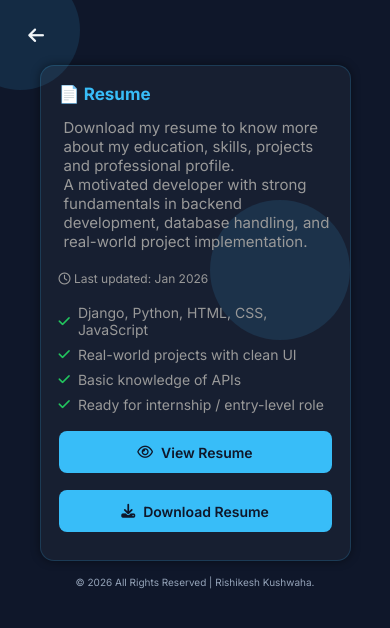
After one commit to Rishikesh0930/Portfolio, a Django app: page /resume/ in a window 390 px wide. The commit adds this page. Shown: the top 628 px of the page. Run offline with Django 5.2, Linux system fonts and the light colour scheme.

Commit message:
added resume button to veiw and download

```diff
--- a/App/views.py
+++ b/App/views.py
@@ -14,6 +14,9 @@ def skills_page(request):
 def project_page(request):
     return render(request, 'project.html')
 
+def resume_page(request):
+    return render(request, 'resume.html')
+
 def contact_page(request):
     if request.method == "POST":
         name = request.POST.get("name")
--- a/MyPorfolio/urls.py
+++ b/MyPorfolio/urls.py
@@ -25,4 +25,5 @@ urlpatterns = [
     path('skills/', skills_page, name="skills-page"),
     path('project/', project_page, name="project-page"),
     path('contact/', contact_page, name="contact-page"),
+    path('resume/', resume_page, name="resume-page"),
 ]
--- /dev/null
+++ b/static/resume.css
@@ -0,0 +1,347 @@
+* {
+    margin: 0;
+    padding: 0;
+    box-sizing: border-box;
+    font-family: 'Inter', sans-serif;
+}
+
+body {
+    background: #0F172A;
+    color: #F1F5F9;
+    overflow-x: hidden;
+}
+
+.back-btn {
+    position: fixed;
+    top: 25px;
+    left: 85px;
+    width: 44px;
+    height: 44px;
+    border-radius: 50%;
+    background: rgba(56, 189, 248, 0.15);
+    display: flex;
+    align-items: center;
+    justify-content: center;
+    color: #F1F5F9;
+    text-decoration: none;
+    border: 1px solid rgba(56, 189, 248, 0.4);
+    z-index: 10;
+    transition: 0.3s;
+    font-size: 20px;
+}
+
+.back-btn:hover {
+    background: #38BDF8;
+    color: #0F172A;
+}
+
+.bg-circle {
+    position: absolute;
+    border-radius: 50%;
+    background: rgba(56, 189, 248, 0.12);
+    z-index: 0;
+    pointer-events: none;
+    overflow: hidden;
+}
+
+.big-left {
+    width: 350px;
+    height: 350px;
+    top: -70px;
+    left: -150px;
+}
+
+.big-right {
+    width: 150px;
+    height: 150px;
+    top: 350px;
+    right: 90px;
+}
+
+/* ================= CONTENT ================= */
+.resume-wrapper {
+    width: 70%;
+    margin: 90px auto 20px;
+    height: auto;
+    padding: 0 20px;
+    display: flex;
+    flex-direction: column;
+    justify-content: flex-start;
+}
+
+/* ================= CARD ================= */
+.card {
+    background: rgba(255, 255, 255, 0.035);
+    border: 1px solid rgba(56, 189, 248, 0.18);
+    border-radius: 18px;
+    padding: 32px;
+    box-shadow: 0 0px 10px rgba(0, 0, 0, 0.45);
+    position: relative;
+    z-index: 2;
+    height: 100%;
+}
+
+.card h2 {
+    color: #38BDF8;
+    font-size: 22px;
+    margin-bottom: 14px;
+}
+
+.resume-text {
+    font-size: 15px;
+    margin-left: 5px;
+    color: #999;
+    margin-bottom: 20px;
+}
+
+.resume-meta {
+    font-size: 12px;
+    color: #999;
+    margin-bottom: 18px;
+}
+
+.resume-highlights {
+    list-style: none;
+    padding: 0;
+    margin: 18px 0;
+    text-align: left;
+}
+
+.resume-highlights li {
+    font-size: 14px;
+    color: #999;
+    margin-bottom: 8px;
+    display: flex;
+    align-items: center;
+    gap: 8px;
+}
+
+.resume-highlights i {
+    color: #22c55e;
+    font-size: 13px;
+}
+
+.resume-buttons {
+    display: flex;
+    gap: 12px;
+    justify-content: center;
+    flex-wrap: wrap;
+}
+
+.btn {
+    padding: 10px 18px;
+    text-decoration: none;
+    border-radius: 8px;
+    font-size: 16px;
+    font-weight: 600;
+    display: flex;
+    align-items: center;
+    gap: 8px;
+    transition: 0.3s;
+    margin-top: 25px;
+}
+
+.view-btn {
+    background: #38BDF8;
+    color: #0F172A;
+}
+
+.view-btn:hover {
+    background: #0EA5E9;
+    transform: translateY(-2px);
+}
+
+.download-btn {
+    background: #38BDF8;
+    color: #0F172A;
+}
+
+.download-btn:hover {
+    background: #0EA5E9;
+    transform: translateY(-2px);
+}
+
+.btn.outline {
+    border: 1px solid rgba(56, 189, 248, 0.5);
+    color: #E0F2FE;
+}
+
+.btn.outline:hover {
+    background: rgba(56, 189, 248, 0.15);
+    transform: translateY(-2px);
+}
+
+
+/* ================= FOOTER ================= */
+.footer {
+    margin-top: 40px;
+    padding: 10px 20px;
+    text-align: center;
+    border-top: none;
+}
+
+.footer p {
+    font-size: 14px;
+    color: #94A3B8;
+}
+
+/* ================= LAPTOP / MEDIUM (TABLET 769px - 1200px) ================= */
+@media (max-width:1200px) {
+
+    .resume-wrapper {
+        width: 85%;
+        margin: 90px auto 20px;
+        height: auto;
+        padding: 0 20px;
+        display: flex;
+        flex-direction: column;
+        justify-content: flex-start;
+    }
+
+    .card {
+        padding: 28px;
+    }
+
+    .card h2 {
+        font-size: 21px;
+    }
+
+    .big-left {
+        width: 300px;
+        height: 300px;
+        left: -120px;
+        top: -70px;
+    }
+
+    .big-right {
+        width: 180px;
+        height: 180px;
+        right: 40px;
+        top: 200px;
+    }
+}
+
+/* ================= TABLET / MOBILE (≤768px) ================= */
+@media(max-width:768px) {
+    .resume-wrapper {
+        width: 80%;
+        margin: 90px auto 0px;
+        height: auto;
+        padding: 0 20px;
+        display: flex;
+        flex-direction: column;
+        justify-content: flex-start;
+    }
+
+    .big-left {
+        width: 120px;
+        height: 120px;
+        left: -40px;
+        top: -30px;
+    }
+
+    .big-right {
+        width: 140px;
+        height: 140px;
+        right: 40px;
+        top: 200px;
+    }
+
+    .back-btn {
+        top: 18px;
+        left: 18px;
+        width: 36px;
+        height: 36px;
+        font-size: 18px;
+        border: none;
+        background: transparent;
+        -webkit-tap-highlight-color: transparent;
+    }
+
+    .card {
+        padding: 18px;
+        border-radius: 14px;
+        height: auto;
+        width: 100%;
+    }
+
+    .card h2 {
+        font-size: 18px;
+    }
+
+    .resume-buttons {
+        flex-wrap: wrap;
+        justify-content: center;
+        margin-top: 10px;
+    }
+
+    .btn {
+        width: 70%;
+        justify-content: center;
+        padding: 10px 0;
+        font-size: 14px;
+        font-weight: 600;
+        min-height: 42px;
+    }
+
+    .view-btn {
+        margin-top: 0px;
+        margin-bottom: -20px;
+    }
+    .download-btn{
+        margin-bottom: 10px;
+    }
+
+    .footer {
+        width: 100%;
+        margin-top: 5px;
+        margin-bottom: -20px;
+    }
+
+    .footer p {
+        font-size: 10px;
+    }
+}
+
+/* ================= EXTRA SMALL MOBILES (≤420px) ================= */
+@media(max-width:420px) {
+    .resume-wrapper {
+        width: 90%;
+        margin: 65px auto 0px;
+        height: auto;
+        padding: 0 20px;
+        display: flex;
+        flex-direction: column;
+        justify-content: flex-start;
+    }
+
+    .back-btn {
+        -webkit-tap-highlight-color: transparent;
+    }
+
+    .btn {
+        width: 100%;
+        justify-content: center;
+        padding: 10px 0;
+        font-size: 14px;
+        font-weight: 600;
+        min-height: 42px;
+    }
+
+    .view-btn {
+        margin-top: 0px;
+        margin-bottom: -20px;
+    }
+    .download-btn{
+        margin-bottom: 10px;
+    }
+
+    .card h2 {
+        font-size: 17px;
+    }
+
+    .footer p {
+        font-size: 10px;
+        color: #94A3B8;
+    }
+}
--- a/templates/Skills.html
+++ b/templates/Skills.html
@@ -24,7 +24,7 @@
 
 <!-- CONTENT -->
 <section class="skills-wrapper">
-    <h1 class="page-title">🚀 My Skills</h1>
+    <h1 class="page-title">🧠 My Skills</h1>
     <p class="page-subtitle">
         Tools & technologies I use to build real-world applications
     </p>
--- a/templates/home.html
+++ b/templates/home.html
@@ -28,6 +28,7 @@
         <a href="{% url 'about-page'%}">About</a>
         <a href="{% url 'project-page'%}">Project</a>
         <a href="{% url 'skills-page'%}">Skills</a>
+        <a href="{% url 'resume-page'%}">Resume</a>
         <a href="{% url 'contact-page'%}">Contact</a>
     </nav>
 
--- a/templates/project.html
+++ b/templates/project.html
@@ -26,7 +26,7 @@
 
 <!-- MAIN CONTENT -->
 <div class="project-wrapper">
-    <h1 class="page-title">🏆 My Projects</h1>
+    <h1 class="page-title">🚀 My Projects</h1>
     <p class="page-subtitle">A collection of projects that reflect my learning, skills, and practical experience.</p>
     <div class="card">
         <div class="card-slider">
--- /dev/null
+++ b/templates/resume.html
@@ -0,0 +1,56 @@
+{% load static %}
+<!DOCTYPE html>
+<html lang="en">
+<head>
+    <meta charset="UTF-8">
+    <meta name="viewport" content="width=device-width, initial-scale=1.0">
+    <title>Resume | Rishikesh Kushwaha</title>
+    <link href="https://fonts.googleapis.com/css2?family=Inter:wght@400;500;600;700&display=swap" rel="stylesheet">
+    <link rel="stylesheet" href="https://cdnjs.cloudflare.com/ajax/libs/font-awesome/6.5.1/css/all.min.css">
+    <link rel="stylesheet" href="{% static '/resume.css' %}">
+</head>
+<body>
+
+<!-- BACK BUTTON -->
+<a href="{% url 'home-page' %}" class="back-btn">
+    <i class="fas fa-arrow-left"></i>
+</a>
+
+<!-- BIG SIDE CIRCLES -->
+<div class="bg-circle big-left"></div>
+<div class="bg-circle big-right"></div>
+
+<!-- MAIN CONTENT -->
+<div class="resume-wrapper">
+    <div class="card">
+        <h2>📄 Resume</h2>
+        <p class="resume-text">
+            Download my resume to know more about my education, skills,
+            projects and professional profile.<br>
+            A motivated developer with strong fundamentals in backend development,
+            database handling, and real-world project implementation.
+        </p>
+        <p class="resume-meta">
+            <i class="fa-regular fa-clock"></i> Last updated: Jan 2026
+        </p>
+        <ul class="resume-highlights">
+            <li><i class="fa-solid fa-check"></i> Django, Python, HTML, CSS, JavaScript</li>
+            <li><i class="fa-solid fa-check"></i> Real-world projects with clean UI</li>
+            <li><i class="fa-solid fa-check"></i> Basic knowledge of APIs</li>
+            <li><i class="fa-solid fa-check"></i> Ready for internship / entry-level role</li>
+        </ul>
+        <div class="resume-buttons">
+            <a href="{%static '/Resume_Rishikesh_010126.pdf'%}" target="_blank" class="btn view-btn">
+                <i class="fa-regular fa-eye"></i> View Resume
+            </a>
+            <a href="{%static '/Resume_Rishikesh_010126.pdf'%}" download class="btn download-btn">
+                <i class="fa-solid fa-download"></i> Download Resume
+            </a>
+        </div>
+    </div>
+<!-- FOOTER -->
+<footer class="footer">
+    <p>© 2026 All Rights Reserved | Rishikesh Kushwaha.</p>
+</footer>
+</body>
+</html>
```
Also changed, not shown: templates/about.html (+9 -10 lines), db.sqlite3 (added), 1 other file.
